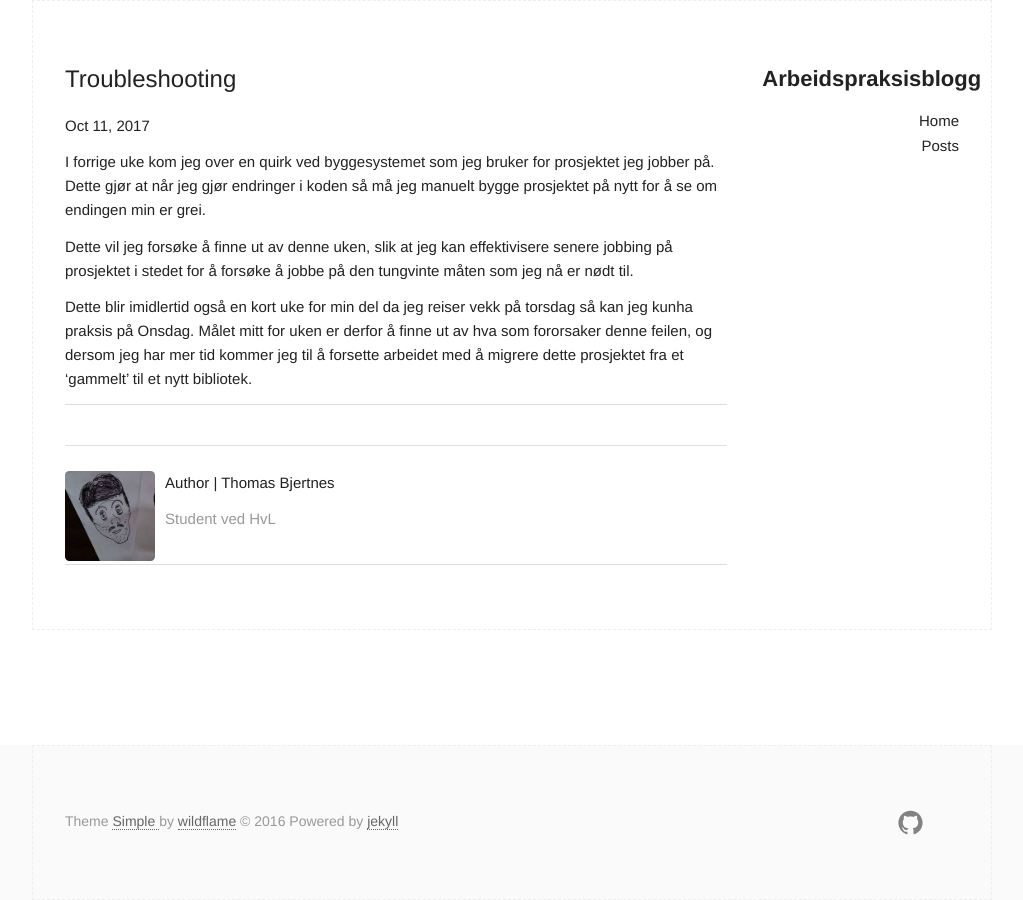
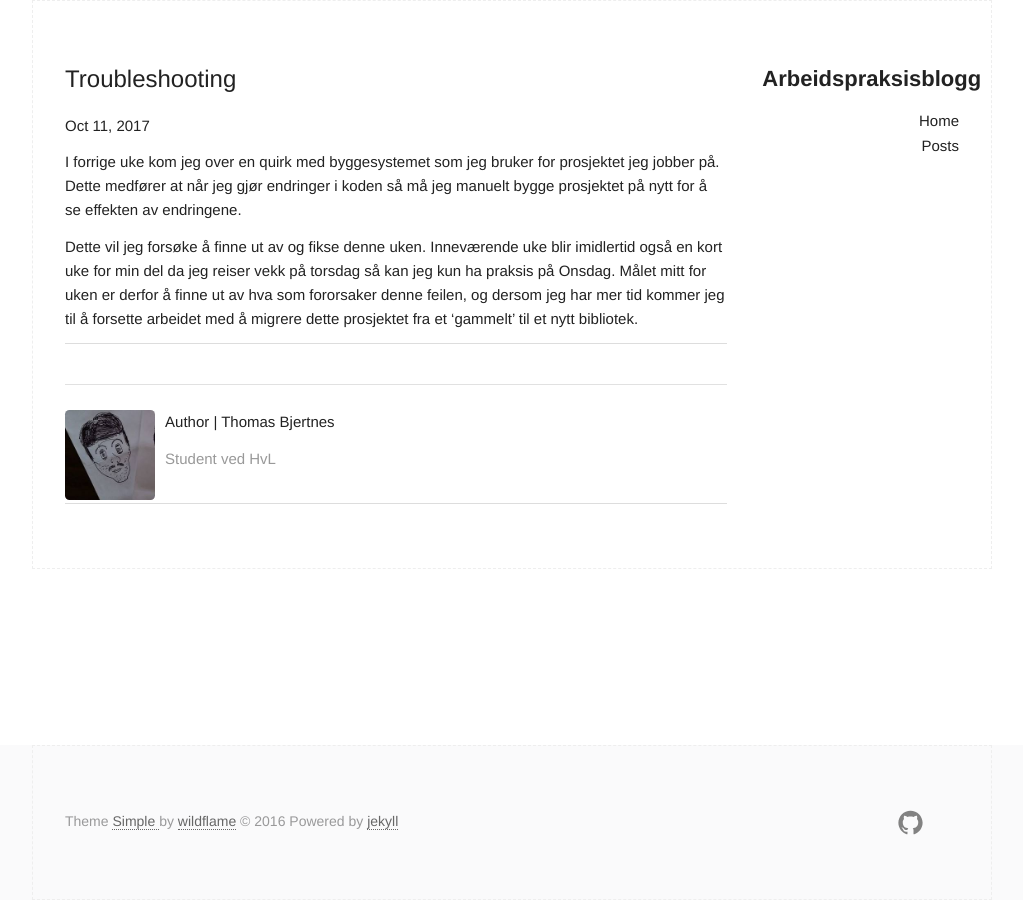
Before and after one commit to bachelorblogg/bachelorblogg.github.io, a Jekyll site: the page built from _posts/2017-10-11-hostferie.md, in a window 1280 px wide. Shown: the whole page, without its empty margins (128-1151 px from the left). Built offline with Jekyll 4.4.1, drawn with Linux system fonts in a browser that asks for light colours.

Commit message:
Update 2017-10-11-hostferie.md

```diff
--- a/_posts/2017-10-11-hostferie.md
+++ b/_posts/2017-10-11-hostferie.md
@@ -4,15 +4,12 @@ title: Troubleshooting
 category: Arbeidspraksis hos Beat
 ---
 
-I forrige uke kom jeg over en quirk ved byggesystemet som jeg bruker
-for prosjektet jeg jobber på. Dette gjør at når jeg gjør endringer i koden så
-må jeg manuelt bygge prosjektet på nytt for å se om endingen min er grei.
+I forrige uke kom jeg over en quirk med byggesystemet som jeg bruker
+for prosjektet jeg jobber på. Dette medfører at når jeg gjør endringer i koden så
+må jeg manuelt bygge prosjektet på nytt for å se effekten av endringene.
 
-Dette vil jeg forsøke å finne ut av denne uken, slik at jeg kan effektivisere
-senere jobbing på prosjektet i stedet for å forsøke å jobbe på den
-tungvinte måten som jeg nå er nødt til.
-
-Dette blir imidlertid også en kort uke for min del da jeg reiser vekk på torsdag
-så kan jeg kunha praksis på Onsdag. Målet mitt for uken er derfor å finne ut
-av hva som fororsaker denne feilen, og dersom jeg har mer tid kommer jeg til
-å forsette arbeidet med å migrere dette prosjektet fra et 'gammelt' til et nytt bibliotek.
+Dette vil jeg forsøke å finne ut av og fikse denne uken. Inneværende uke blir imidlertid også
+en kort uke for min del da jeg reiser vekk på torsdag  så kan jeg kun ha praksis på Onsdag.
+Målet mitt for uken er derfor å finne ut av hva som fororsaker denne feilen,
+og dersom jeg har mer tid kommer jeg til å forsette arbeidet med å migrere dette
+prosjektet fra et 'gammelt' til et nytt bibliotek.
```
